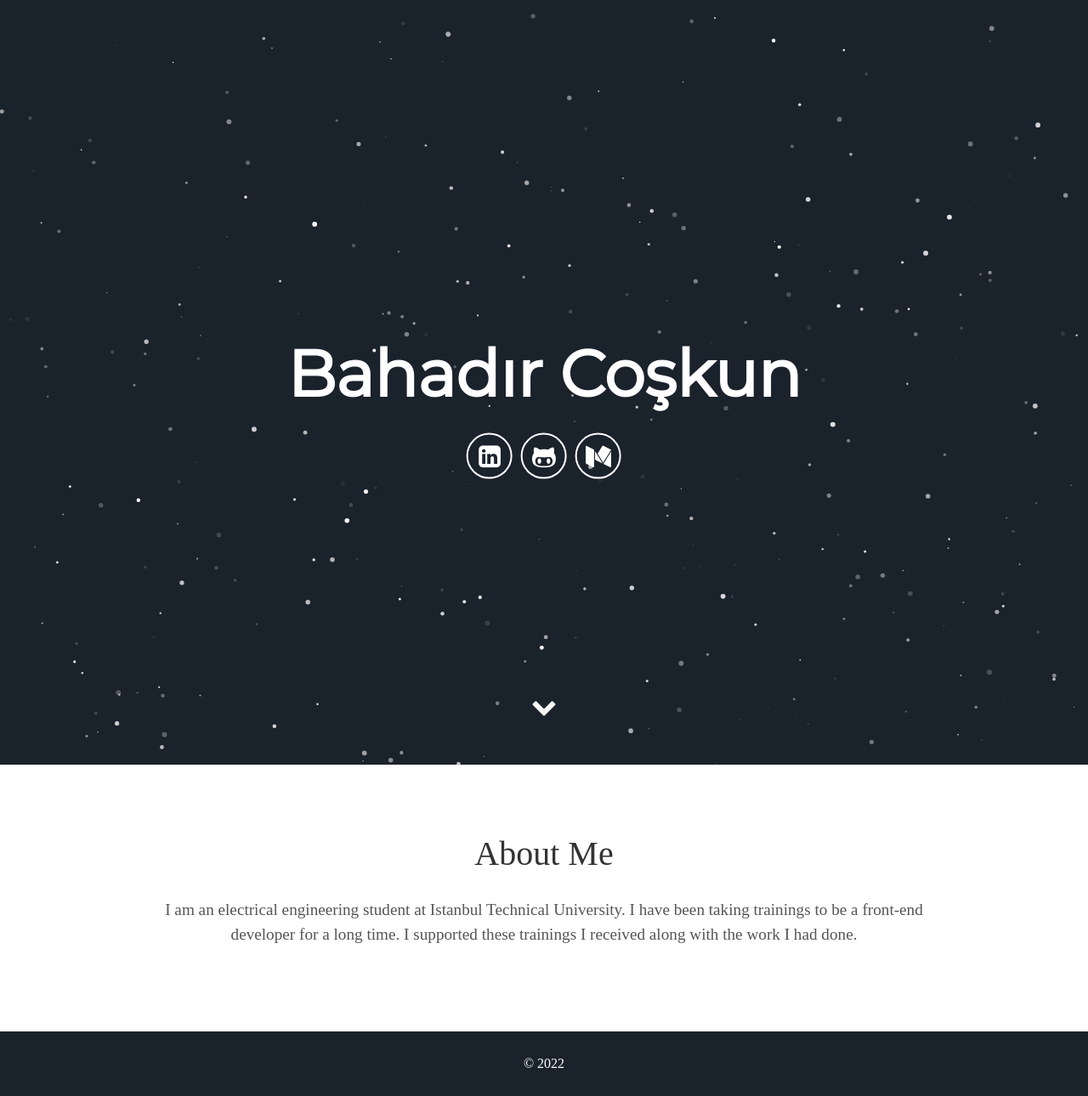
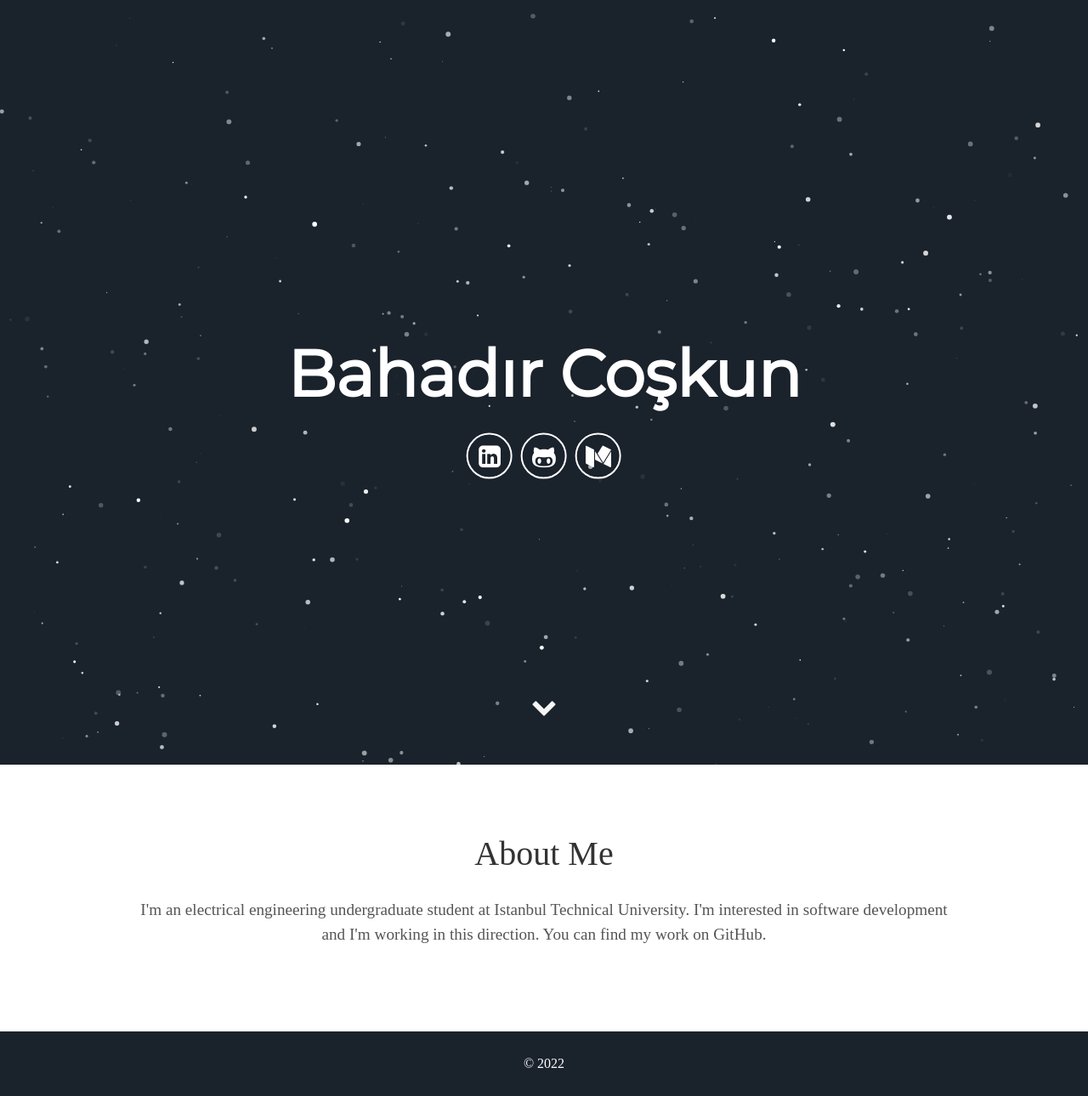
Before and after one commit to bhdrcskn/bhdrcskn.github.io, a Jekyll site: the page built from index.html, in a window 1280 px wide. Shown: the whole page at 85% size. Built offline with Jekyll 4.4.1, drawn with Linux system fonts in a browser that asks for light colours; some web fonts are replaced.

Commit message:
Update _config.yml

```diff
--- a/_config.yml
+++ b/_config.yml
@@ -6,7 +6,7 @@ description: Kişisel Web Sitesi
 
 # User settings
 username: Bahadır Coşkun
-user_description: I am an electrical engineering student at Istanbul Technical University. I have been taking trainings to be a front-end developer for a long time. I supported these trainings I received along with the work I had done.
+user_description:  I'm an electrical engineering undergraduate student at Istanbul Technical University. I'm interested in software development and I'm working in this direction. You can find my work on GitHub.
 user_title:
 email:
 # twitter_username:
```
